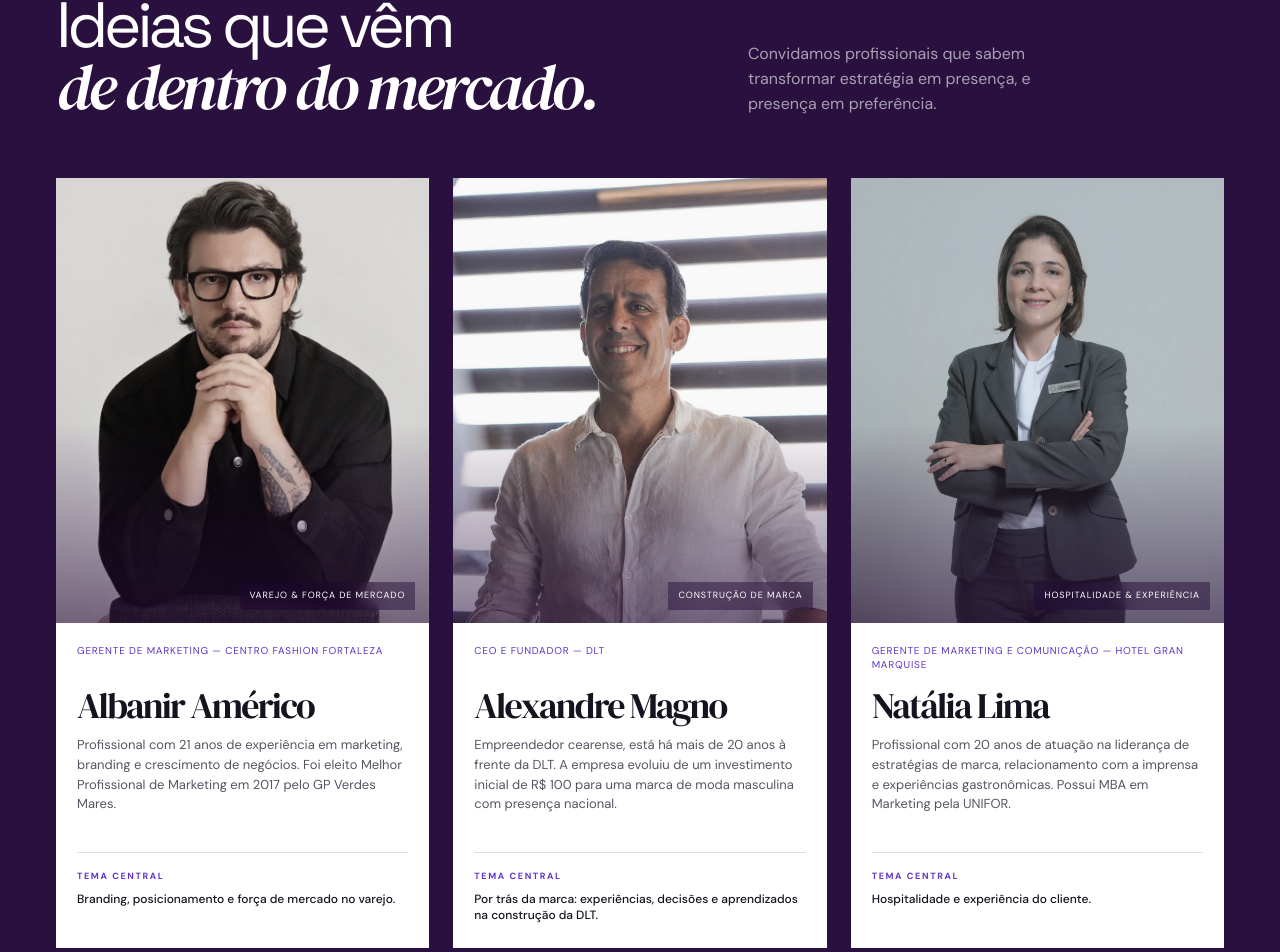
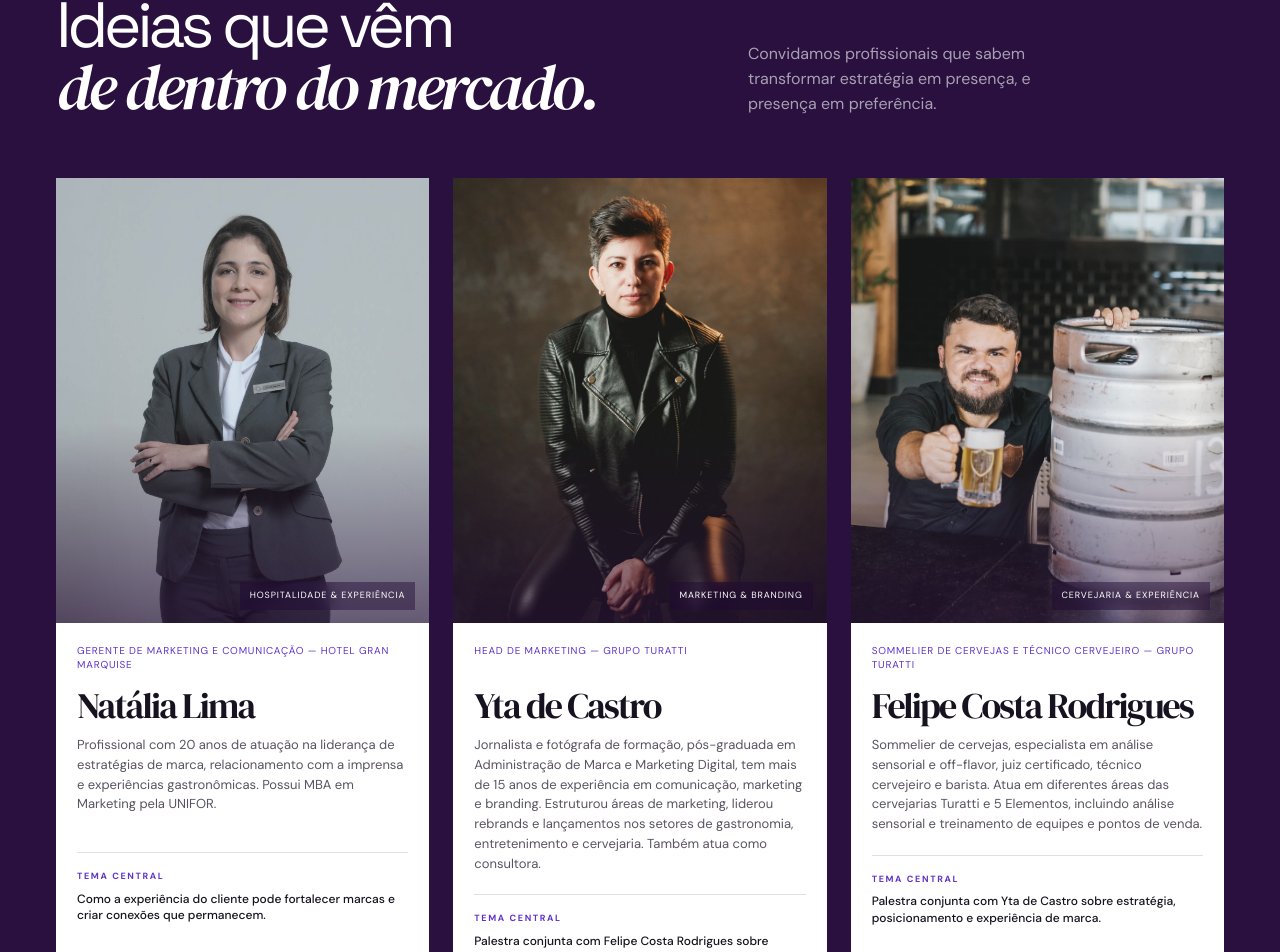
Before and after one commit to BrandExperience-26/BrandExperience, a React (Vite) app in the folder client/: page / in a window 1280 px wide. Shown: the part 1956-2908 px from the top of the page. Built offline with nearby package versions, Linux system fonts and the light colour scheme.

Commit message:
Update public speaker lineup and schedule

```diff
--- a/client/src/pages/Home.tsx
+++ b/client/src/pages/Home.tsx
@@ -25,37 +25,39 @@ const CASA_MENINO_JESUS_URL = "https://www.casameninojesus.org.br";
 
 const speakers = [
   {
-    name: "Albanir Américo",
-    role: "Gerente de Marketing — Centro Fashion Fortaleza",
-    image: "/images/albanir.jpg",
-    tag: "Varejo & força de mercado",
-    bio: "Profissional com 21 anos de experiência em marketing, branding e crescimento de negócios. Foi eleito Melhor Profissional de Marketing em 2017 pelo GP Verdes Mares.",
-    topic: "Branding, posicionamento e força de mercado no varejo.",
-  },
-  {
-    name: "Alexandre Magno",
-    role: "CEO e Fundador — DLT",
-    image: "/images/alexandre.jpg",
-    tag: "Construção de marca",
-    bio: "Empreendedor cearense, está há mais de 20 anos à frente da DLT. A empresa evoluiu de um investimento inicial de R$ 100 para uma marca de moda masculina com presença nacional.",
-    topic: "Por trás da marca: experiências, decisões e aprendizados na construção da DLT.",
-  },
-  {
     name: "Natália Lima",
     role: "Gerente de Marketing e Comunicação — Hotel Gran Marquise",
     image: "/images/natalia.jpg",
+    asset: "natalia" as const,
     tag: "Hospitalidade & experiência",
     bio: "Profissional com 20 anos de atuação na liderança de estratégias de marca, relacionamento com a imprensa e experiências gastronômicas. Possui MBA em Marketing pela UNIFOR.",
-    topic: "Hospitalidade e experiência do cliente.",
+    topic: "Como a experiência do cliente pode fortalecer marcas e criar conexões que permanecem.",
+  },
+  {
+    name: "Yta de Castro",
+    role: "Head de Marketing — Grupo Turatti",
+    image: "/images/yta.jpg",
+    asset: "yta" as const,
+    tag: "Marketing & branding",
+    bio: "Jornalista e fotógrafa de formação, pós-graduada em Administração de Marca e Marketing Digital, tem mais de 15 anos de experiência em comunicação, marketing e branding. Estruturou áreas de marketing, liderou rebrands e lançamentos nos setores de gastronomia, entretenimento e cervejaria. Também atua como consultora.",
+    topic: "Palestra conjunta com Felipe Costa Rodrigues sobre estratégia, posicionamento e experiência de marca.",
+  },
+  {
+    name: "Felipe Costa Rodrigues",
+    role: "Sommelier de cervejas e técnico cervejeiro — Grupo Turatti",
+    image: "/images/felipe.jpg",
+    asset: "felipe" as const,
+    tag: "Cervejaria & experiência",
+    bio: "Sommelier de cervejas, especialista em análise sensorial e off-flavor, juiz certificado, técnico cervejeiro e barista. Atua em diferentes áreas das cervejarias Turatti e 5 Elementos, incluindo análise sensorial e treinamento de equipes e pontos de venda.",
+    topic: "Palestra conjunta com Yta de Castro sobre estratégia, posicionamento e experiência de marca.",
   },
 ];
 
 const schedule = [
   ["08h00", "Abertura oficial", "Boas-vindas e início da manhã de experiências."],
-  ["08h30", "Palestra — Albanir Américo", "Branding, posicionamento e força de mercado no varejo."],
-  ["09h10", "Palestra — Alexandre Magno", "Por trás da marca: experiências, decisões e aprendizados na construção da DLT."],
-  ["09h50", "Palestra — Natália Lima", "Hospitalidade e experiência do cliente."],
-  ["10h40", "Mesa-redonda + perguntas", "Uma conversa com os três palestrantes sobre branding, posicionamento, experiência e geração de valor."],
+  ["08h30", "Palestra — Natália Lima", "Como a experiência do cliente pode fortalecer marcas e criar conexões que permanecem."],
+  ["09h10", "Palestra conjunta — Yta de Castro e Felipe Costa Rodrigues", "Marketing, posicionamento e experiência de marca no Grupo Turatti."],
+  ["10h10", "Mesa-redonda + perguntas", "Uma conversa com os palestrantes sobre branding, posicionamento, experiência e geração de valor."],
   ["11h00", "Encerramento + foto oficial", "Agradecimentos e orientações sobre os certificados digitais."],
 ];
 
@@ -80,16 +82,16 @@ const experiences = [
 
 type MediaAssets = {
   logo: string;
-  albanir: string;
-  alexandre: string;
+  yta: string;
+  felipe: string;
   natalia: string;
   board: string;
 };
 
 const defaultAssets: MediaAssets = {
   logo: "/images/logo-fundo-escuro.png",
-  albanir: "/images/albanir.jpg",
-  alexandre: "/images/alexandre.jpg",
+  yta: "/images/yta.jpg",
+  felipe: "/images/felipe.jpg",
   natalia: "/images/natalia.jpg",
   board: "/images/painel-aplicacoes.png",
 };
@@ -212,7 +214,7 @@ export default function Home() {
             <div className="speaker-grid">
               {speakers.map((speaker, index) => (
                 <article className="speaker-card reveal" key={speaker.name} style={{ animationDelay: `${index * 100}ms` }}>
-                  <div className="speaker-card__image"><img src={assets[index === 0 ? "albanir" : index === 1 ? "alexandre" : "natalia"] || speaker.image} alt={`Retrato editorial de referência para ${speaker.name}`} /><span className="speaker-card__tag">{speaker.tag}</span></div>
+                  <div className="speaker-card__image"><img src={assets[speaker.asset] || speaker.image} alt={`Foto de ${speaker.name}`} /><span className="speaker-card__tag">{speaker.tag}</span></div>
                   <div className="speaker-card__body"><p className="speaker-card__role">{speaker.role}</p><h3>{speaker.name}</h3><p className="speaker-card__bio">{speaker.bio}</p><div className="speaker-card__topic"><span>Tema central</span><strong>{speaker.topic}</strong></div></div>
                 </article>
               ))}
```
